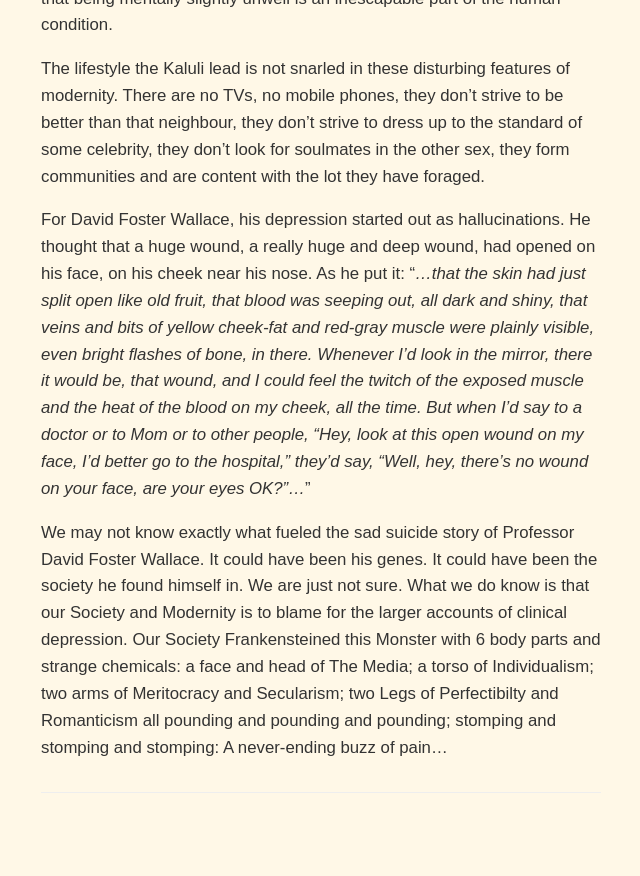
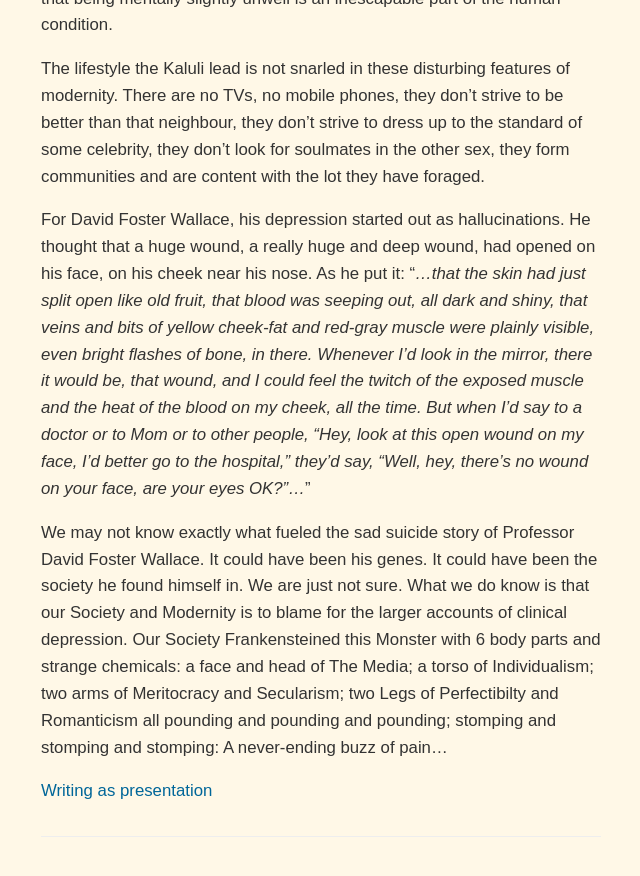
Before and after one commit to dCO2/rococo, a Jekyll site: the page built from _posts/2019-12-30-Depression.md, in a window 1280 px wide and 900 px high, scrolled down 5588 px. Shown: the top 876 px of the window, without its empty margins (335-975 px from the left). Built offline with Jekyll 4.4.1, drawn with Linux system fonts in a browser that asks for light colours; some web fonts are replaced.

Commit message:
Testing link preview

```diff
--- a/_posts/2019-12-30-Depression.md
+++ b/_posts/2019-12-30-Depression.md
@@ -65,9 +65,9 @@ For David Foster Wallace, his depression started out as hallucinations. He thoug
 
 We may not know exactly what fueled the sad suicide story of Professor David Foster Wallace. It could have been his genes. It could have been the society he found himself in. We are just not sure. What we do know is that our Society and Modernity is to blame for the larger accounts of clinical depression. Our Society Frankensteined this Monster with 6 body parts and strange chemicals: a face and head of The Media; a torso of Individualism; two arms of Meritocracy and Secularism; two Legs of Perfectibilty and Romanticism all pounding and pounding and pounding; stomping and stomping and stomping: A never-ending buzz of pain...
 
-<iframe class="description" src="/_posts/2021-08-22-how-to-take-smart-notes.md/"></iframe>
 
-<div class="tiptext">
+<a class="tiptext" src="/2021/10/30/writing-as-presentation">Writing as presentation</a>
+<div>
   <iframe
       title="Inline Frame Example"
       class="description"
```
